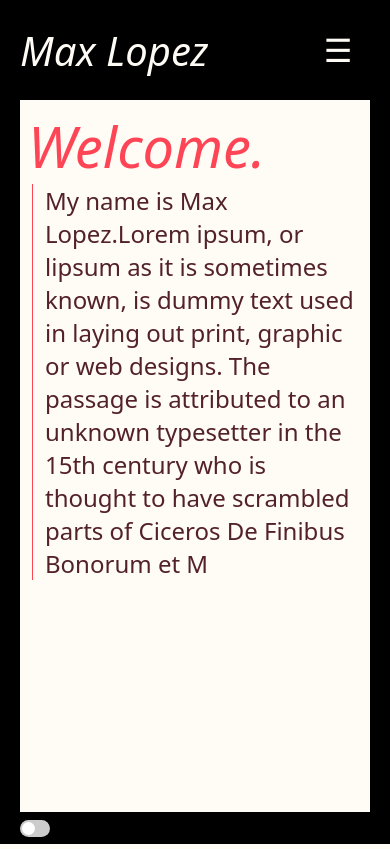
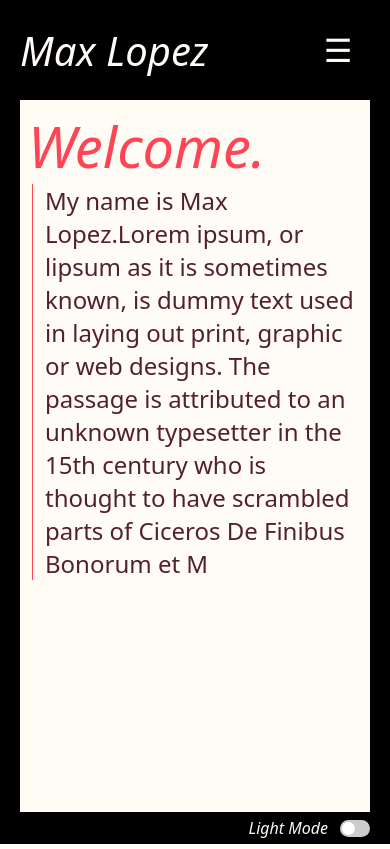
Before and after one commit to maxizek30/personal-site, a React (Vite) app in the folder my-app/: page / in a window 390 px wide. Built offline with nearby package versions, Linux system fonts and the light colour scheme.

Commit message:
add text to darkMode button

```diff
--- a/my-app/src/components/DarkModeToggle.jsx
+++ b/my-app/src/components/DarkModeToggle.jsx
@@ -1,10 +1,24 @@
 import { useDarkMode } from "../context/DarkModeContext";
 import "../styles/DarkModeToggle.css"
+import { useEffect, useState } from "react";
 
 const DarkModeToggle = () => {
     const { darkMode, toggleDarkMode } = useDarkMode();
+    const [buttonText, setbuttonText] = useState(darkMode ? "Dark Mode" : "Light Mode");
+
+    useEffect(() => {
+        if(darkMode) {
+            setbuttonText("Dark Mode");
+        } else {
+            setbuttonText("Light Mode");
+        }
+    }, [darkMode]);
+
 
     return (
+        <>
+            <div className="buttonContainer">
+                {buttonText}
                 <label className="switch">
                     <input
                         type="checkbox"
@@ -14,6 +28,8 @@ const DarkModeToggle = () => {
                     />
                     <div className="slider round"></div>
                 </label>
+            </div>
+        </>
     );
 };
 
--- a/my-app/src/styles/DarkModeToggle.css
+++ b/my-app/src/styles/DarkModeToggle.css
@@ -1,10 +1,18 @@
+.buttonContainer {
+  font-weight: 200;
+  font-style: italic;
+
+  display: flex;
+  align-items: center;
+  gap: 12px;
+}
 /* The switch - the box around the slider */
 .switch {
     position: relative;
     display: inline-block;
     width: 30px;
     height: 17px;
-    margin-left: 32px;
+    margin-right: 32px;
   }
 
   /* Hide default HTML checkbox */
@@ -40,11 +48,11 @@
   }
 
   input:checked + .slider {
-    background-color: #2196F3;
+    background-color: #FD4556;
   }
 
   input:focus + .slider {
-    box-shadow: 0 0 1px #2196F3;
+    box-shadow: 0 0 1px #FD4556;
   }
 
   input:checked + .slider:before {
@@ -63,6 +71,6 @@
   }
   @media only screen and (max-width: 410px) {
     .switch {
-      margin-left: 20px;
+      margin-right: 20px;
     }
   }
--- a/my-app/src/styles/Layout.css
+++ b/my-app/src/styles/Layout.css
@@ -70,6 +70,7 @@
     height: 32px;
     display: flex;
     align-items: center;
+    justify-content: flex-end;
 }
 
 /* Borders */
--- a/my-app/src/styles/Showcase.css
+++ b/my-app/src/styles/Showcase.css
@@ -45,7 +45,7 @@
     border: none;
 }
 .mainImageSection {
-    flex: 1 1 70%;
+    flex: 1 1 60%;
 }
 .mainImageSection img {
     background-color: "red";
```
Lines whose indentation alone changed are shown as unchanged.
